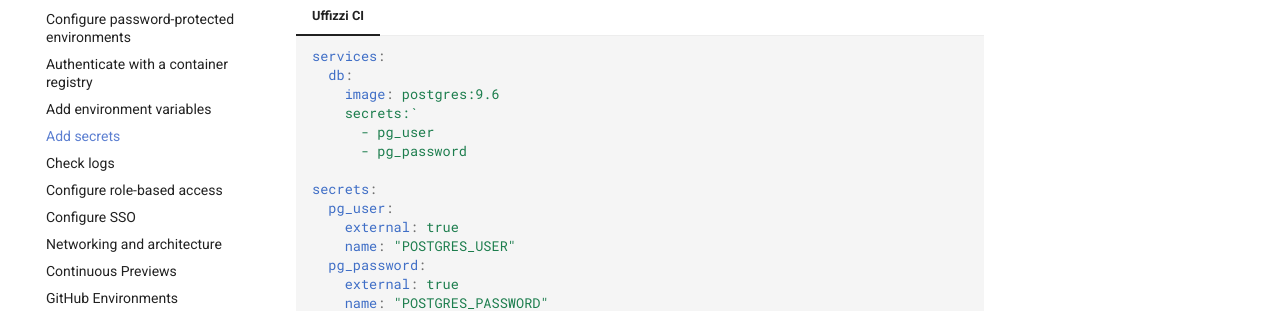
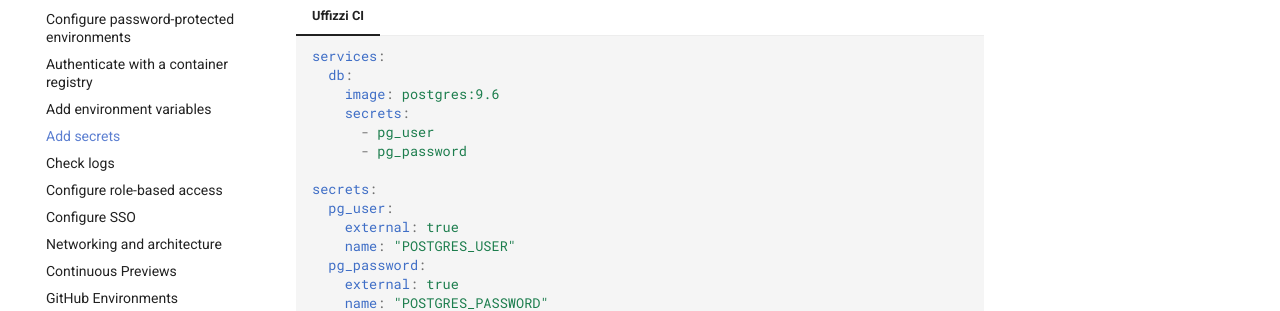
Before and after one commit to UffizziCloud/docs, an MkDocs documentation site: the page built from docs/guides/secrets.md, in a window 1280 px wide and 900 px high, scrolled down 1353 px. Shown: the part 488-799 px from the top of the window. Built offline with MkDocs 1.6.1 and Material for MkDocs 9.7.7, drawn with Linux system fonts in a browser that asks for light colours; comment, search, counter and statistics services are not loaded; part of the change alters nothing that is shown.

```diff
--- a/docs/guides/secrets.md
+++ b/docs/guides/secrets.md
@@ -58,7 +58,7 @@ In the following example, `POSTGRES_USER` and `POSTGRES_PASSWORD` are the names
     services:
       db:
         image: postgres:9.6
-        secrets:`
+        secrets:
           - pg_user
           - pg_password
 
```
